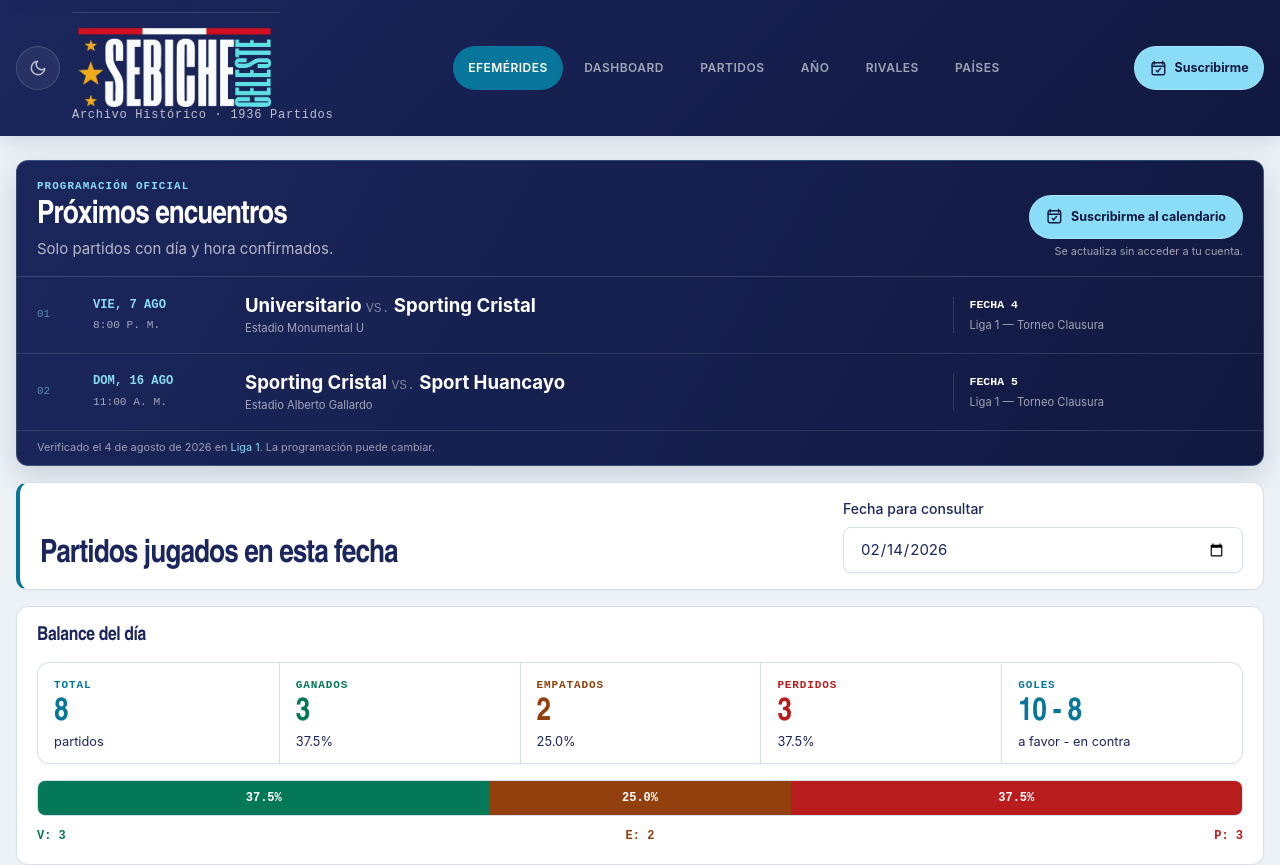
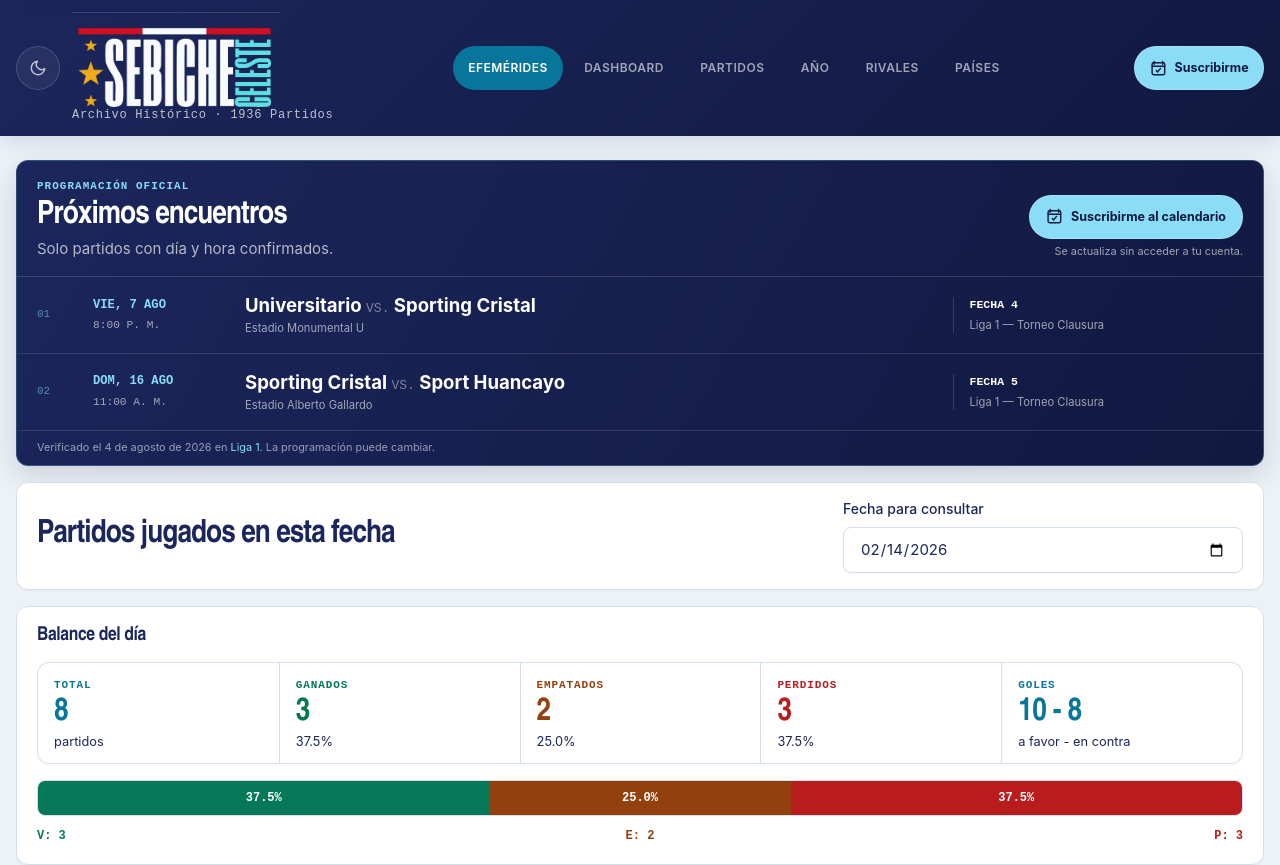
Before and after one commit to soysebiche/sc, a React (Vite) app: page / in a window 1280 px wide. Shown: the top 865 px of the page. Built offline with nearby package versions, Linux system fonts and the light colour scheme.

Commit message:
fix: center efemerides date panel

```diff
--- a/src/App.css
+++ b/src/App.css
@@ -352,9 +352,8 @@
   display: grid;
   grid-template-columns: minmax(0, 1fr) minmax(17rem, 25rem);
   gap: 1.5rem;
-  align-items: end;
+  align-items: center;
   padding: 1rem 1.25rem;
-  border-inline-start: 4px solid var(--color-celeste);
 }
 
 .filter-bar {
```
